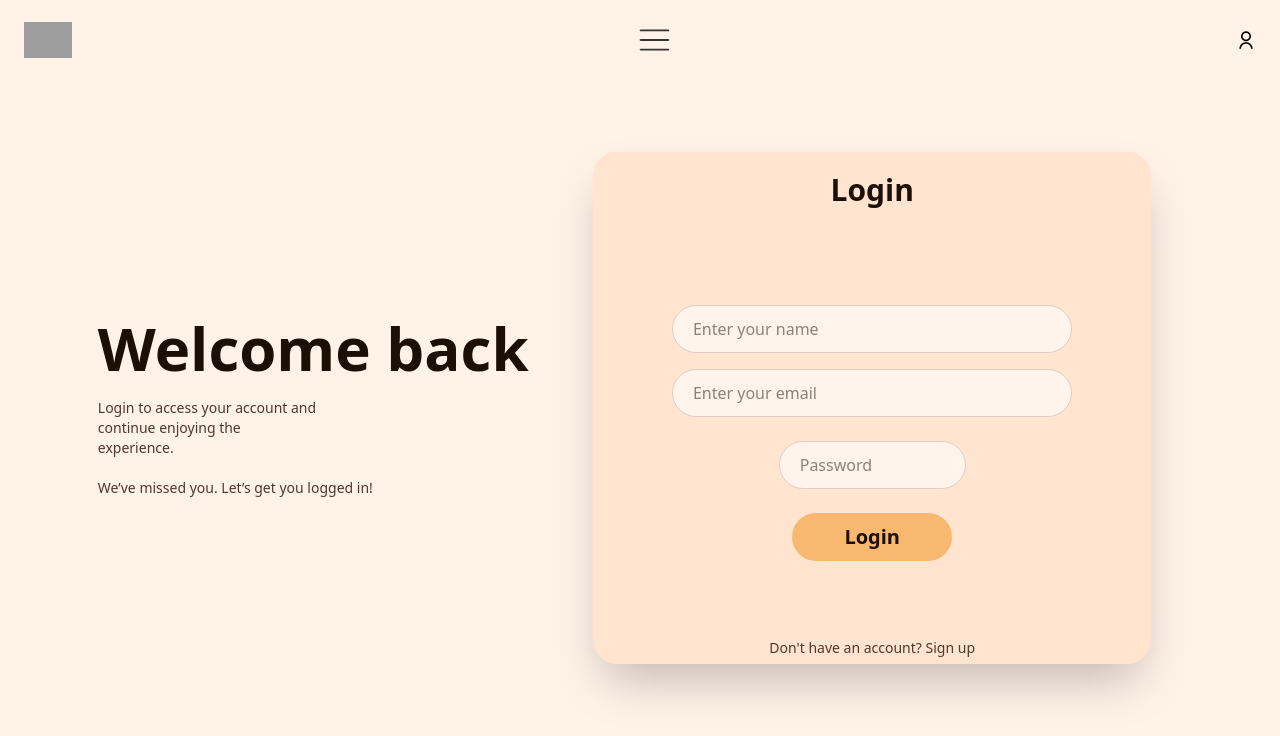
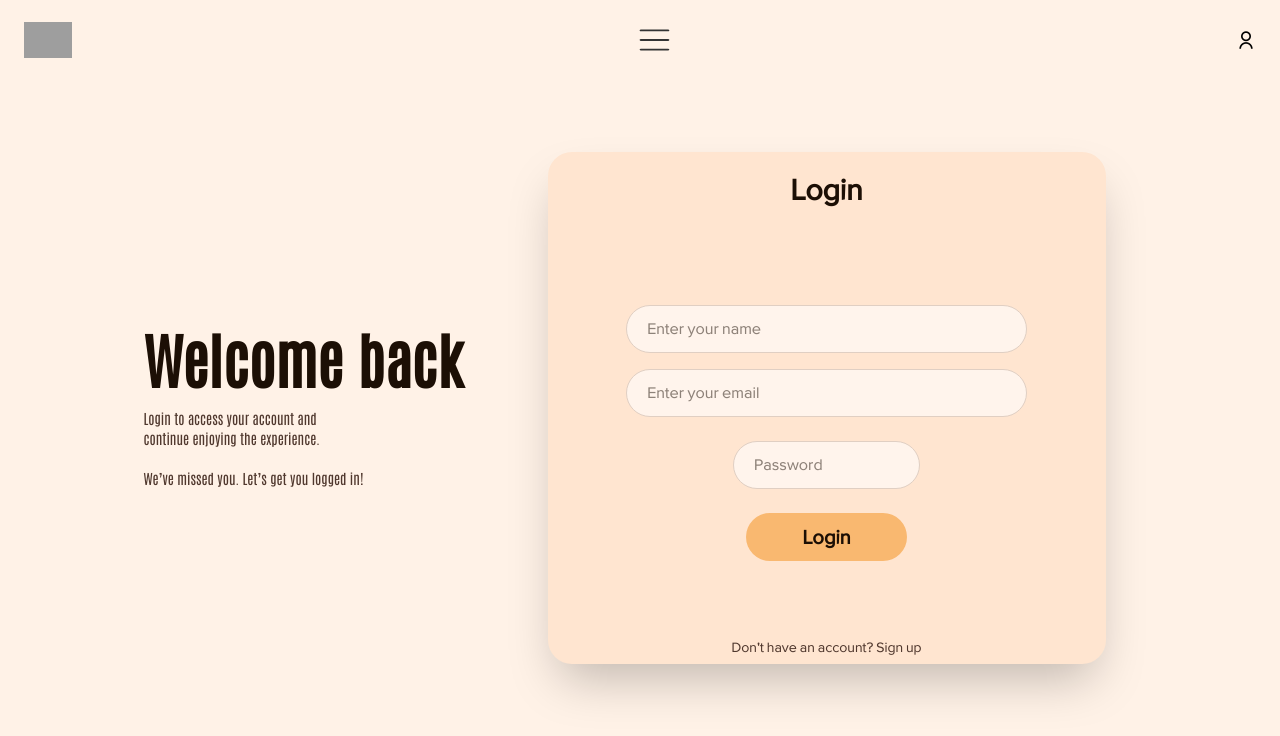
Before and after one commit to divyanshukmwt/carbliss, a React (Vite) app: page /login in a window 1280 px wide. Shown: the top 736 px of the page. Built offline with nearby package versions, Linux system fonts and the light colour scheme; grey boxes are pictures that could not be loaded.

Commit message:
ho hi gaya

```diff
--- a/src/components/Common/Login.jsx
+++ b/src/components/Common/Login.jsx
@@ -21,14 +21,14 @@ const Login = () => {
 
       {/* Mobile View */}
       <div className='mobile-view h-full w-full flex flex-col justify-evenly items-center px-5 md:hidden'>
-        <div className='text-center flex flex-col items-center'>
+        <div className='text-center flex flex-col items-center font-[antonio]'>
           <h1 className='text-4xl font-bold text-[#1C0F05]'>{leftTitle}</h1>
           <div className='h-fit p-3 w-[80%]'>
             <p className='text-sm font-medium mt-2 text-[#50382E]'>{leftPara1}</p>
           </div>
           <p className='text-sm font-medium text-[#50382E]'>{leftPara2}</p>
         </div>
-        <div className="loginPageFormContainer flex flex-col items-center mt-5 w-[90%] rounded-2xl bg-[#FFE5D0] shadow-lg p-5">
+        <div className="loginPageFormContainer flex flex-col items-center mt-5 w-[90%] rounded-2xl bg-[#FFE5D0] shadow-lg p-5 font-[proxima]">
           <h1 className='font-bold text-xl text-[#1C0F05] text-center'>{headingText}</h1>
           <form className='w-full flex flex-col mt-5'>
             <input type="text" placeholder="Enter your name" className='h-10 pl-5 mb-3 w-full bg-[#FFF4EC] text-[#1C0F05] rounded-full border border-[#e0cfc3] focus:outline-none' />
@@ -49,14 +49,14 @@ const Login = () => {
 
       {/* Tablet View */}
       <div className='tablet-view hidden md:flex md:w-full flex-col justify-center items-center px-5 lg:hidden'>
-        <div className='text-center flex flex-col items-center'>
+        <div className='text-center flex flex-col items-center font-[antonio]'>
           <h1 className='text-5xl font-bold text-[#1C0F05]'>{leftTitle}</h1>
           <div className='h-fit p-3 w-[60%]'>
             <p className='text-sm font-medium mt-2 text-[#50382E]'>{leftPara1}</p>
           </div>
           <p className='text-sm font-medium text-[#50382E]'>{leftPara2}</p>
         </div>
-        <div className="loginPageFormContainer flex flex-col items-center mt-5 w-[70%] bg-[#FFE5D0] shadow-xl rounded-3xl p-5">
+        <div className="loginPageFormContainer flex flex-col items-center mt-5 w-[70%] bg-[#FFE5D0] shadow-xl rounded-3xl p-5 font-[proxima]">
           <h1 className='font-bold text-2xl text-[#1C0F05] text-center'>{headingText}</h1>
           <form className='w-full flex flex-col mt-5'>
             <input type="text" placeholder="Enter your name" className='h-10 pl-5 mb-3 w-full bg-[#FFF4EC] text-[#1C0F05] rounded-full border border-[#e0cfc3] focus:outline-none' />
@@ -77,7 +77,7 @@ const Login = () => {
 
       {/* Desktop View */}
       <div className='desktop-view hidden lg:flex lg:w-full lg:h-full gap-5 justify-center px-5'>
-        <div className='loginPage1Part h-full flex flex-col gap-5 justify-center'>
+        <div className='loginPage1Part h-full flex flex-col gap-5 justify-center font-[antonio]'>
           <div className='w-fit'>
             <h1 className='text-6xl font-bold text-[#1C0F05]'>{leftTitle}</h1>
           </div>
@@ -89,7 +89,7 @@ const Login = () => {
           </div>
         </div>
 
-        <div className='loginPage2Part h-full flex flex-col gap-5 justify-center w-[50%] items-center'>
+        <div className='loginPage2Part h-full flex flex-col gap-5 justify-center w-[50%] items-center font-[proxima]'>
           <div className="loginPageFormContainer flex flex-col items-center h-[40vw] w-[90%] overflow-hidden rounded-3xl bg-[#FFE5D0] shadow-2xl">
             <div className='text-center p-5'>
               <h1 className='font-bold text-3xl text-[#1C0F05]'>
```
